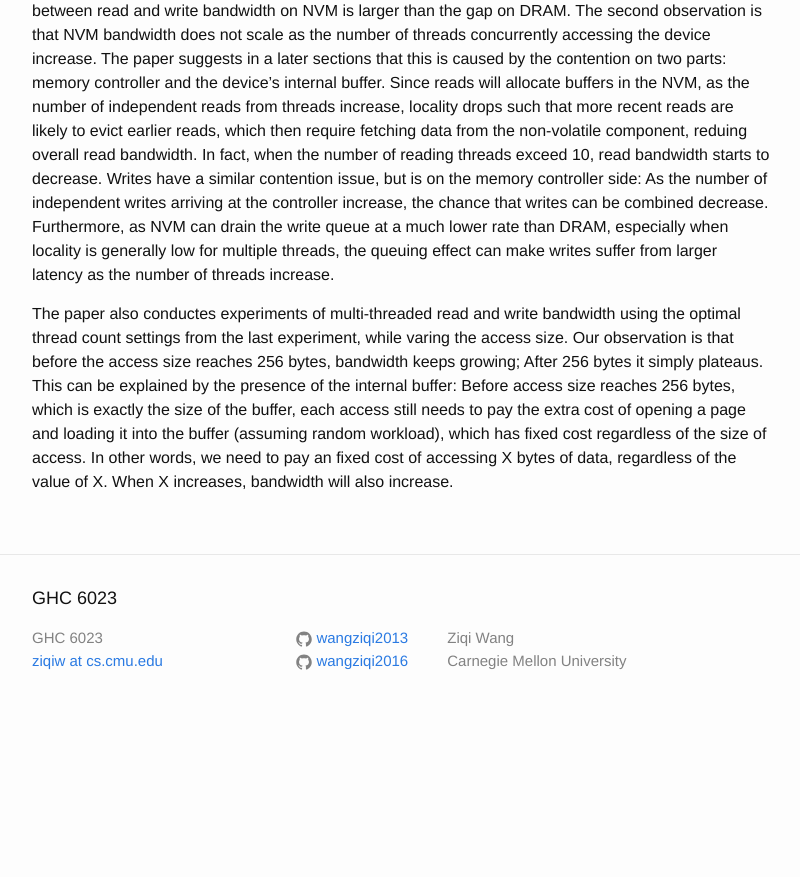
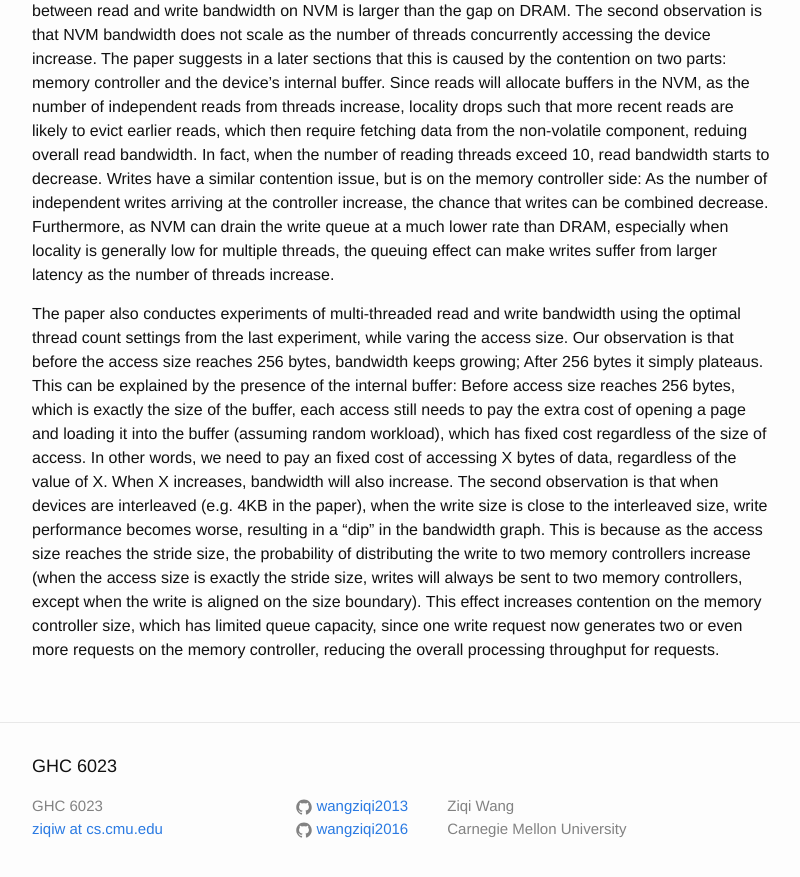
Before and after one commit to wangziqi2013/wangziqi2013.github.io, a Jekyll site: the page built from _posts/2019-11-14-lattest.markdown, in a window 1280 px wide and 900 px high, scrolled down 1666 px. Shown: the top 877 px of the window, without its empty margins (238-1038 px from the left). Built offline with Jekyll 4.4.1, drawn with Linux system fonts in a browser that asks for light colours; before the commit the page ends 2398 px from its top, so only the background shows below that.

Commit message:
Adding write bandwidth

```diff
--- a/_posts/2019-11-14-lattest.markdown
+++ b/_posts/2019-11-14-lattest.markdown
@@ -73,4 +73,10 @@ bandwidth keeps growing; After 256 bytes it simply plateaus. This can be explain
 Before access size reaches 256 bytes, which is exactly the size of the buffer, each access still needs to pay the
 extra cost of opening a page and loading it into the buffer (assuming random workload), which has fixed cost regardless
 of the size of access. In other words, we need to pay an fixed cost of accessing X bytes of data, regardless of the
-value of X. When X increases, bandwidth will also increase.
+value of X. When X increases, bandwidth will also increase. The second observation is that when devices are interleaved
+(e.g. 4KB in the paper), when the write size is close to the interleaved size, write performance becomes worse, resulting
+in a "dip" in the bandwidth graph. This is because as the access size reaches the stride size, the probability of distributing
+the write to two memory controllers increase (when the access size is exactly the stride size, writes will always be sent
+to two memory controllers, except when the write is aligned on the size boundary). This effect increases contention on
+the memory controller size, which has limited queue capacity, since one write request now generates two or even more
+requests on the memory controller, reducing the overall processing throughput for requests.
```
